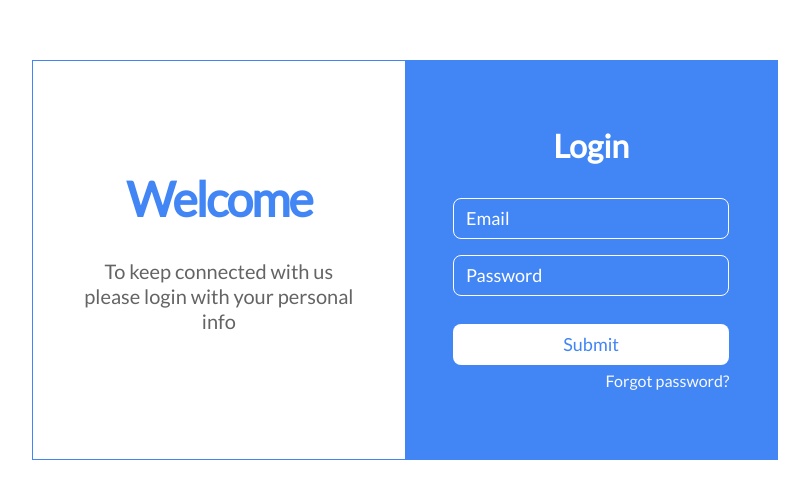
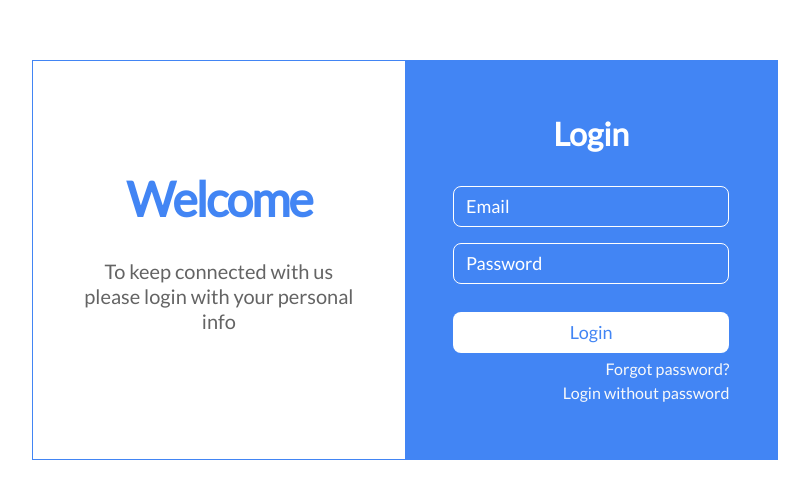
Before and after one commit to katiakovalchuk/event-app, a React (Create React App) app: page /login in a window 1280 px wide. Shown: the part 140-638 px from the top of the page, without its empty margins (235-1044 px from the left). Built offline with nearby package versions, Linux system fonts and the light colour scheme; no server answers; the database is empty.

Commit message:
[TASK] add logout feature, fixed style

```diff
--- a/src/components/ConfirmEmail/style.scss
+++ b/src/components/ConfirmEmail/style.scss
@@ -53,4 +53,6 @@
 .forgot-password {
   font-size: 16px;
   max-width: var(--max-block-width);
+  display: flex;
+  flex-direction: column;
 }
--- a/src/components/Login/index.jsx
+++ b/src/components/Login/index.jsx
@@ -80,7 +80,7 @@ const LoginTemplate = () => {
                 className="login-form-btn btn w-100 mt-1 rounded-3"
                 type="submit"
               >
-                Submit
+                Login
               </button>
               <div
                 className="forgot-password text-end w-100 mt-1"
@@ -92,6 +92,12 @@ const LoginTemplate = () => {
                 >
                   Forgot password?
                 </Link>
+                <Link
+                  className="link-light text-decoration-none"
+                  to="/loginpasswordless"
+                >
+                  Login without password
+                </Link>
               </div>
             </form>
           </div>
--- a/src/components/LoginPasswordless/index.jsx
+++ b/src/components/LoginPasswordless/index.jsx
@@ -1,6 +1,6 @@
 import { useState } from "react";
 import { useUserAuth } from "../../context/authContext";
-
+import { Link } from "react-router-dom";
 import "./style.scss";
 
 const ConfirmTemplate = () => {
@@ -57,9 +57,14 @@ const ConfirmTemplate = () => {
               className="login-form-btn btn w-100 mt-1 rounded-3"
               type="submit"
             >
-              Submit
+              Login
             </button>
           </form>
+          <div className="text-end pb-5">
+            <Link className="link-light text-decoration-none" to="/login">
+              Login with password!
+            </Link>
+          </div>
         </div>
       </div>
     </div>
--- a/src/components/Navbar/Navbar.css
+++ b/src/components/Navbar/Navbar.css
@@ -16,12 +16,14 @@
   margin-right: 2rem;
   font-size: 2rem;
   background: none;
+  cursor: pointer;
 }
 
 .logout-btn {
   margin-right: 2rem;
   font-size: 2rem;
   background: none;
+  cursor: pointer;
 }
 
 
--- a/src/components/Navbar/Navbar.js
+++ b/src/components/Navbar/Navbar.js
@@ -6,10 +6,12 @@ import * as CgIcons from "react-icons/cg";
 import { SidebarData } from "./SidebarData";
 import "./Navbar.css";
 import { IconContext } from "react-icons";
+import { useUserAuth } from "../../context/authContext";
 
 function Navbar() {
   const [sidebar, setSidebar] = useState(false);
   const showSidebar = () => setSidebar(!sidebar);
+  const { logout } = useUserAuth();
   return (
     <>
       <IconContext.Provider value={{ color: "#fff" }}>
@@ -23,9 +25,9 @@ function Navbar() {
             <Link to="/profile" className="menu-prof">
               <CgIcons.CgProfile />
             </Link>
-            <Link to="#" className="logout-btn">
-              <AiIcons.AiOutlineLogout />
-            </Link>
+            <span className="logout-btn">
+              <AiIcons.AiOutlineLogout onClick={logout} />
+            </span>
           </div>
         </div>
         <nav className={sidebar ? "nav-menu active" : "nav-menu"}>
--- a/src/context/authContext.js
+++ b/src/context/authContext.js
@@ -30,7 +30,7 @@ export const AuthContextProvider = ({ children }) => {
   function logout() {
     return signOut(auth).then(() => {
       setUser(null);
-      navigate("/loginpasswordless");
+      navigate("/login");
     });
   }
 
```
